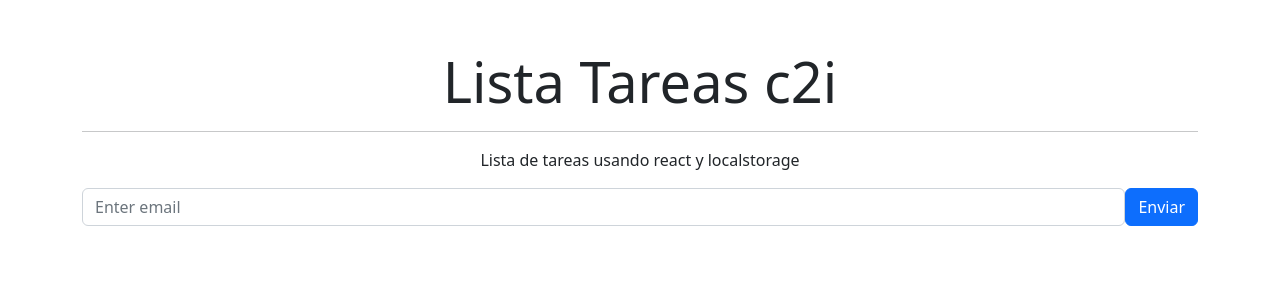
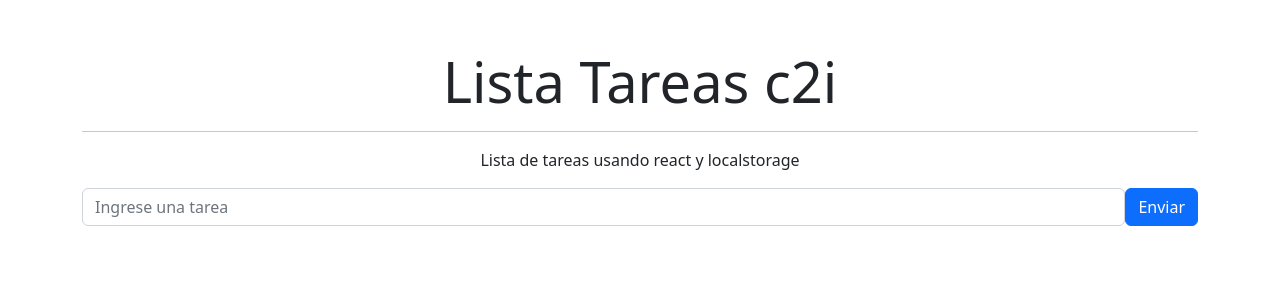
Before and after one commit to franAndrad/listatareas-crud, a React (Create React App) app: page / in a window 1280 px wide. Shown: the top 300 px of the page. Built offline with nearby package versions, Linux system fonts and the light colour scheme.

Commit message:
se modifico el placeholder del formulario

```diff
--- a/src/components/Formulario.js
+++ b/src/components/Formulario.js
@@ -36,7 +36,7 @@ const Formulario = () => {
                 <Form.Group className="mb-3 d-flex">
                     <Form.Control
                         type="text"
-                        placeholder="Enter email"
+                        placeholder="Ingrese una tarea"
                         onChange={(e)=>setTarea(e.target.value.trimStart())}
                         value={tarea}
                     />
```
